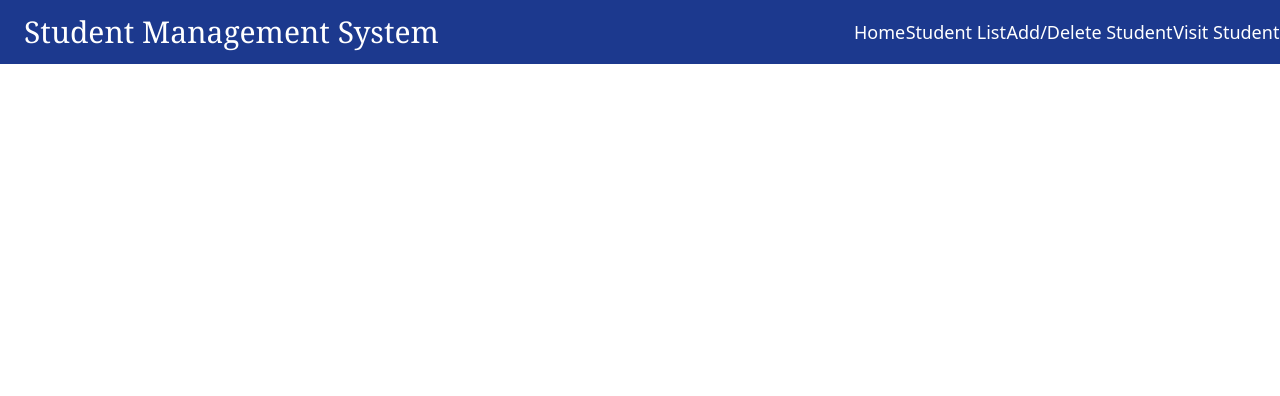
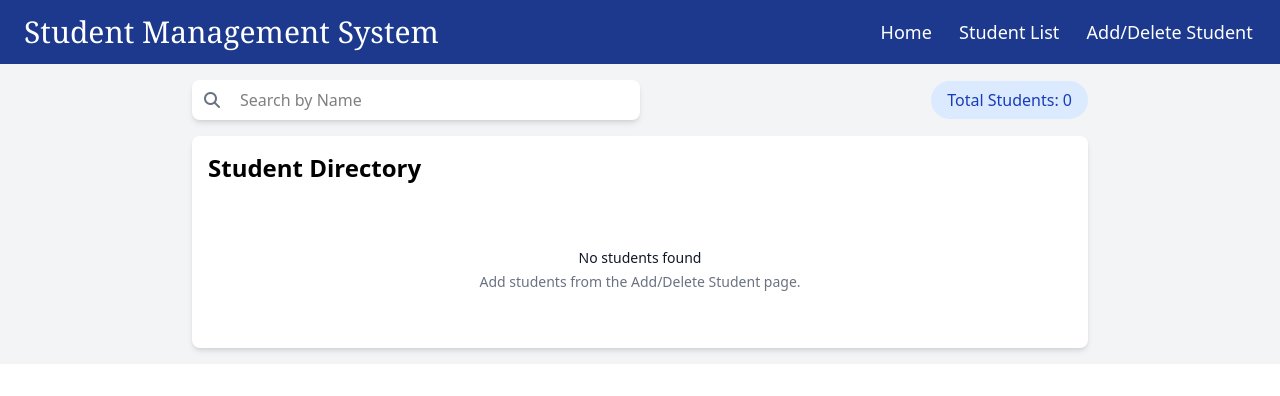
Before and after one commit to krsnakid/Student-Management-System, a React (Vite) app: page /studentList in a window 1280 px wide. Shown: the top 396 px of the page. Built offline with nearby package versions, Linux system fonts and the light colour scheme.

Commit message:
home elements added and list tap inserted

```diff
--- a/src/App.jsx
+++ b/src/App.jsx
@@ -4,6 +4,7 @@ import {Routes, Route} from "react-router-dom";
 import Navbar from "./components/Navbar"
 import Home from "./pages/Home";
 import EditStudents from "./pages/EditStudents";
+import StudentList from "./pages/StudentList";
 
 import useLocalStorage from "./utils/useLocalStorage";
 
@@ -33,8 +34,9 @@ function App() {
     <div className="app">
       <Navbar/>
       <Routes>
-        <Route path="/" element={<Home/>} />
+        <Route path="/" element={<Home studentCount={studentList.length} />} />
         <Route path="/editStudents" element={<EditStudents stdLis={studentList} setStd={setStudent} delStd={deleteStudent}/>} />
+        <Route path="/studentList" element={<StudentList stdLis={studentList} />} />
       </Routes>
     </div>
   )
--- a/src/components/DisplayStudent.jsx
+++ b/src/components/DisplayStudent.jsx
@@ -1,17 +1,39 @@
-import React from 'react'
+import React, { useState } from 'react'
 
 function DisplayStudent({obj, delStd}) {
+  const [showDetails, setShowDetails] = useState(false);
+
+  const toggleDetails = () => {
+    setShowDetails(prev => !prev);
+  }
+
   return (
-    <div className="bg-amber-200 pl-1 pt-1 pb-1 border m-4 flex items-center-safe">
+    <div className="bg-amber-200 pl-1 pt-1 pb-1 border m-4 flex flex-col">
+      <div className="flex items-center-safe">
         <div className="flex-10/12">
             <h2 className="font-sans text-2xl pl-2 text-gray-900">{obj['name']}</h2>
             <p className="pl-1 text-gray-800">Roll No. : {obj['id']} </p>
             <p className="pl-1 text-gray-800">Email : {obj['email']}</p>
         </div>
         <div className="flex-2/12">
-            <button><i className="fa-sharp fa-solid fa-eye fa-flip-horizontal fa-xl m-2 p-2" title="View Student"></i></button>
-            <button><i className="fa-duotone fa-solid fa-user-xmark fa-xl m-2 p-2" title="Delete Student" onClick={delStd}></i></button>
+            <button onClick={toggleDetails}>
+              <i className="fa-sharp fa-solid fa-eye fa-flip-horizontal fa-xl m-2 p-2" title="View Student"></i>
+            </button>
+            <button onClick={delStd}>
+              <i className="fa-duotone fa-solid fa-user-xmark fa-xl m-2 p-2" title="Delete Student"></i>
+            </button>
         </div>
+      </div>
+
+      {showDetails && (
+        <div className="mt-2 p-3 bg-white rounded-b-lg shadow-inner">
+          <h3 className="font-semibold text-lg">Additional Information</h3>
+          <p><span className="font-medium">Father's Name:</span> {obj['fathersName'] || 'N/A'}</p>
+          <p><span className="font-medium">Batch:</span> {obj['batch'] || 'N/A'}</p>
+          <p><span className="font-medium">Address:</span> {obj['address'] || 'N/A'}</p>
+          <p><span className="font-medium">Contact:</span> {obj['contact'] || 'N/A'}</p>
+        </div>
+      )}
     </div>
   )
 }
--- a/src/components/Navbar.jsx
+++ b/src/components/Navbar.jsx
@@ -1,9 +1,7 @@
 import React from "react";
 import { Link } from "react-router-dom";
 
-
 function Navbar(){
-
     return (
         <>
            <div className="navbar flex h-16 bg-blue-900 justify-between items-center fixed top-0 left-0 w-full z-50">
@@ -11,17 +9,13 @@ function Navbar(){
                 Student Management System
             </h2>
             <nav className="navbar-link w-1/3 flex justify-evenly text-lg text-white">
-
                 <Link to = '/' className="hover:text-lime-300">Home</Link>
-
-                <Link to = '#' className="hover:text-lime-300">Student List</Link>
-
+                <Link to = '/studentList' className="hover:text-lime-300">Student List</Link>
                 <Link to = '/editStudents' className="hover:text-lime-300">Add/Delete Student</Link>
-
-                <Link to = '#' className="hover:text-lime-300">Visit Student</Link>
             </nav>
            </div>
         </>
-    )
+    );
 }
+
 export default Navbar;
--- a/src/pages/Home.jsx
+++ b/src/pages/Home.jsx
@@ -1,11 +1,32 @@
 import React from "react";
+import { Link } from "react-router-dom";
 
+function Home({ studentCount }) {
+  return (
+    <div className="w-full h-screen flex flex-col items-center justify-center bg-gray-100">
+      <h1 className="text-4xl font-bold mb-4 text-blue-900">Welcome to the Student Management System</h1>
+      <p className="text-lg text-gray-700 mb-6 text-center max-w-2xl">
+        This system allows you to manage student information efficiently. You can add, delete, and view student details with ease.
+      </p>
 
-function Home(){
-
-    return (
-        <h1>i Am Home</h1>
-    );
+      <div className="flex gap-4">
+        <Link
+          to="/editStudents"
+          className="bg-blue-600 text-white font-bold px-6 py-3 rounded hover:bg-blue-700 transition"
+        >
+          Manage Students
+        </Link>
+        <a
+          href="https://github.com/krsnakid/Student-Management-System"
+          target="_blank"
+          rel="noopener noreferrer"
+          className="bg-green-500 text-white font-bold px-6 py-3 rounded hover:bg-green-600 transition"
+        >
+          Learn More
+        </a>
+      </div>
+    </div>
+  );
 }
 
 export default Home;
--- /dev/null
+++ b/src/pages/StudentList.jsx
@@ -0,0 +1,73 @@
+import React, { useState, useEffect } from "react";
+import DisplayStudent from "../components/DisplayStudent";
+
+function StudentList({ stdLis }) {
+  const [inp, setInp] = useState("");
+  const [filteredList, setFilteredList] = useState([]);
+
+  useEffect(() => {
+    console.log("StudentList component mounted");
+    console.log("Student list received:", stdLis);
+
+    // Initialize filtered list with all students
+    setFilteredList(stdLis || []);
+  }, [stdLis]);
+
+  // Update filtered list when input changes
+  useEffect(() => {
+    if (inp === "") {
+      setFilteredList(stdLis || []);
+    } else {
+      const filtered = stdLis ? stdLis.filter(obj =>
+        obj.name && obj.name.toLowerCase().includes(inp.toLowerCase())
+      ) : [];
+      setFilteredList(filtered);
+    }
+  }, [inp, stdLis]);
+
+  // Create an array of DisplayStudent components
+  const displayStudents = filteredList.map((obj, indx) => (
+    <DisplayStudent key={indx} obj={obj} delStd={() => {}} />
+  ));
+
+  return (
+    <div className="w-full bg-gray-100 flex flex-col items-center p-4" style={{ marginTop: '4rem' }}>
+      <div className="w-full max-w-4xl">
+        <section className="flex justify-between items-center mb-4">
+          <div className="flex items-center bg-white shadow-md rounded-lg overflow-hidden w-full max-w-md">
+            <i className="fa-solid fa-magnifying-glass text-gray-500 px-3"></i>
+            <input
+              type="text"
+              placeholder="Search by Name"
+              className="w-full p-2 focus:outline-none"
+              onChange={(e) => {
+                setInp(e.target.value);
+              }}
+            />
+          </div>
+          <div>
+            <span className="bg-blue-100 text-blue-800 px-4 py-2 rounded-full">
+              Total Students: {stdLis.length}
+            </span>
+          </div>
+        </section>
+
+        <section className="bg-white shadow-md rounded-lg p-4">
+          <h2 className="text-2xl font-semibold mb-4">Student Directory</h2>
+          {displayStudents.length > 0 ? (
+            <div className="divide-y divide-gray-200">
+              {displayStudents}
+            </div>
+          ) : (
+            <div className="text-center py-10">
+              <h3 className="mt-2 text-sm font-medium text-gray-900">No students found</h3>
+              <p className="mt-1 text-sm text-gray-500">Add students from the Add/Delete Student page.</p>
+            </div>
+          )}
+        </section>
+      </div>
+    </div>
+  );
+}
+
+export default StudentList;
```
Also changed, not shown: src/components/StudentForm.jsx (+58 -9 lines).
